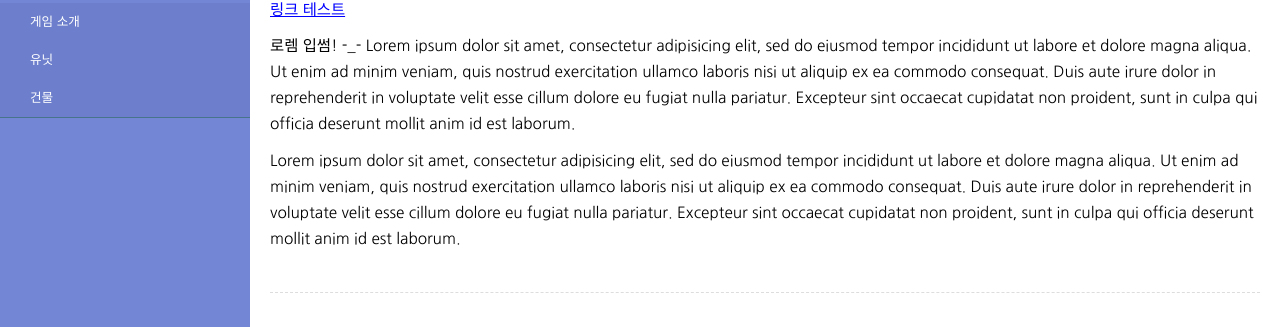
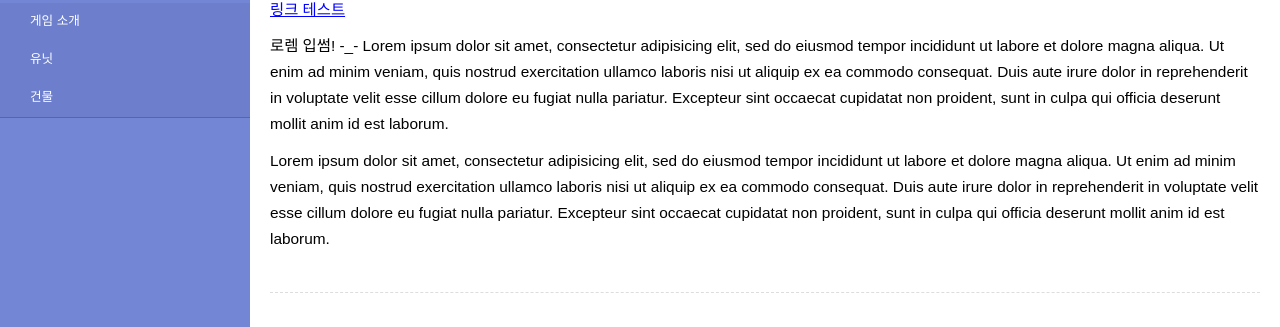
Before and after one commit to red2cracker/red2sidebar, a plain HTML site: page index.html in a window 1280 px wide. Shown: the part 141-468 px from the top of the page. Drawn offline with nearby package versions, Linux system fonts and the light colour scheme.

Commit message:
CSS 폰트 2개 수정처리. IE 로딩시 커졌다 작아지는 문제.

```diff
--- a/css/style.css
+++ b/css/style.css
@@ -2,8 +2,8 @@
     DEMO STYLE
 */
 /*@import "https://fonts.googleapis.com/css?family=Poppins:300,400,500,600,700";*/
-@import url(http://fonts.googleapis.com/earlyaccess/nanumgothic.css);
-@import url('https://fonts.googleapis.com/css?family=Open+Sans');
+/*@import url(http://fonts.googleapis.com/earlyaccess/nanumgothic.css);
+@import url('https://fonts.googleapis.com/css?family=Open+Sans');*/
 
 body {
     font-family: "Nanum Gothic", sans-serif;
```
